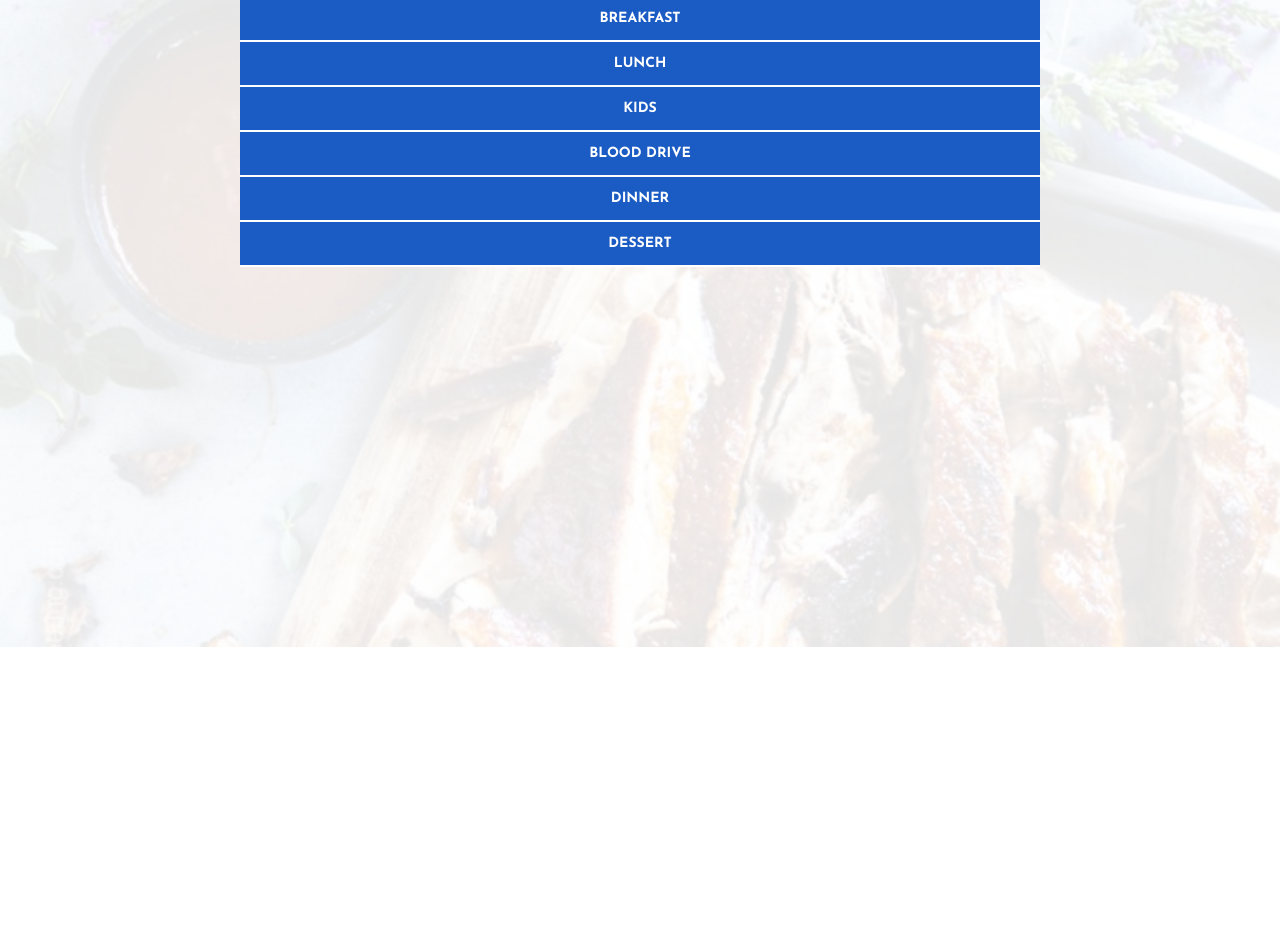
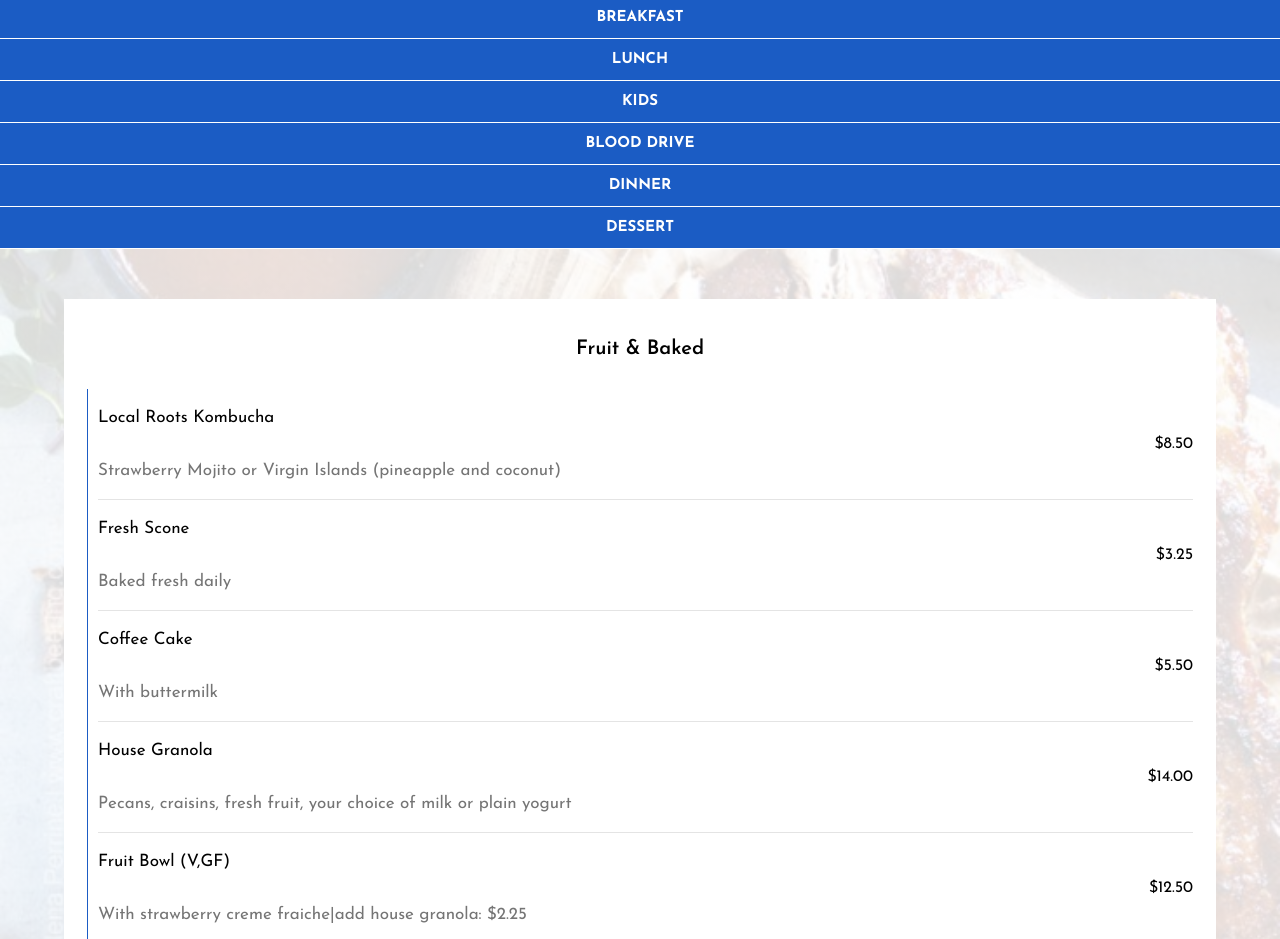
Before and after one commit to kcapka/Cottage-Menu-Clone, a plain HTML site: page index.html in a window 1280 px wide. Shown: the part 153-1092 px from the top of the page. Before the commit the page ends 800 px from the top, so only its background shows below. Drawn offline with Linux system fonts and the light colour scheme.

Commit message:
Fruit and Baked section

```diff
--- a/index.html
+++ b/index.html
@@ -48,6 +48,38 @@
                 <a href="">DESSERT</a>
             </div>
         </div>
+
+        <section class="section-container">
+            <h2>Fruit & Baked</h2>
+            <div class="items">
+                <div class="entry">
+                    <p class = 'entrytitle'>Local Roots Kombucha</p>
+                    <p class="price">$8.50</p>
+                    <p class="description">Strawberry Mojito or Virgin Islands (pineapple and coconut)</p>
+                </div>
+                <div class="entry">
+                    <p class = 'entrytitle'>Fresh Scone</p>
+                    <p class="price">$3.25</p>
+                    <p class="description">Baked fresh daily</p>
+                </div>
+                <div class="entry">
+                    <p class = 'entrytitle'>Coffee Cake</p>
+                    <p class="price">$5.50</p>
+                    <p class="description">With buttermilk</p>
+                </div>
+                <div class="entry">
+                    <p class = 'entrytitle'>House Granola</p>
+                    <p class="price">$14.00</p>
+                    <p class="description">Pecans, craisins, fresh fruit, your choice of milk or plain yogurt</p>
+                </div>
+                <div class="entry">
+                    <p class = 'entrytitle'>Fruit Bowl (V,GF)</p>
+                    <p class="price">$12.50</p>
+                    <p class="description">With strawberry creme fraiche|add house granola: $2.25</p>
+                </div>
+            </div>
+        </section>
+
     </main>
 
 </body>
--- a/styles.css
+++ b/styles.css
@@ -6,7 +6,7 @@
 
 body{
     font-family: 'Josefin Sans', sans-serif;
-    background-image: linear-gradient(rgba(255,255,255,0.9), rgba(255,255,255,0.9)), url('./Imgs/ribs.jpeg');
+    background-image: linear-gradient(rgba(255,255,255,0.85), rgba(255,255,255,0.85)), url('./Imgs/ribs.jpeg');
     background-position: fixed;
     background-size: cover;
 
@@ -21,6 +21,8 @@ body{
 }
 
 .navbar{
+    position: fixed;
+    width: 100%;
     display: flex;
     justify-content: space-between;
     align-items: center;
@@ -59,6 +61,8 @@ body{
     flex-direction: column;
     align-items: center;
     text-align: center;
+    padding-top: 75px;
+    margin-bottom: 50px;
 }
 
 .menutitle h1{
@@ -75,17 +79,18 @@ body{
     display: flex;
     flex-direction: column;
     align-items: center;
+    width: 100%;
 }
 
 .menutitle a{
     font-weight: 700;
-    font-size: 14px;
-    width: 100vh;
+    font-size: 15px;
+    width: 100%;
     color: white;
     background-color: #1b5cc4;
-    padding-top: 14px;
-    padding-bottom: 14px;
-    border-bottom: 2px solid white;
+    padding-top: 13px;
+    padding-bottom: 13px;
+    border-bottom: 1px solid white;
     text-decoration: none;
     transition: 0.5s;
 }
@@ -94,3 +99,49 @@ body{
     background-color: transparent;
     color: #1b5cc4;
 }
+
+/* MENU ITEMS */
+
+.section-container{
+    background-color: white;
+    padding: 40px 23px 20px;
+    width: 90%;
+    margin: 0 auto 20px;
+}
+
+.section-container h2{
+    text-align: center;
+    color: black;
+    font-size: 20px;
+    font-weight: 600;
+    padding-bottom: 30px;
+}
+
+.items{
+    border-left: 1px solid #1b5cc4;
+    padding-left: 10px;
+    padding-bottom: 20px;
+}
+
+.entry{
+    border-bottom: 1px solid #e4e4e4;
+    padding-bottom: 20px;
+    padding-top: 20px;
+}
+
+.entrytitle{
+    font-size: 17px;
+    font-weight: 500;
+}
+
+.price{
+    text-align: right;
+    font-weight: 500;
+    padding-bottom: 10px;
+    padding-top: 10px;
+}
+
+.description{
+    color: #757575;
+    font-size: 17px;
+}
```
